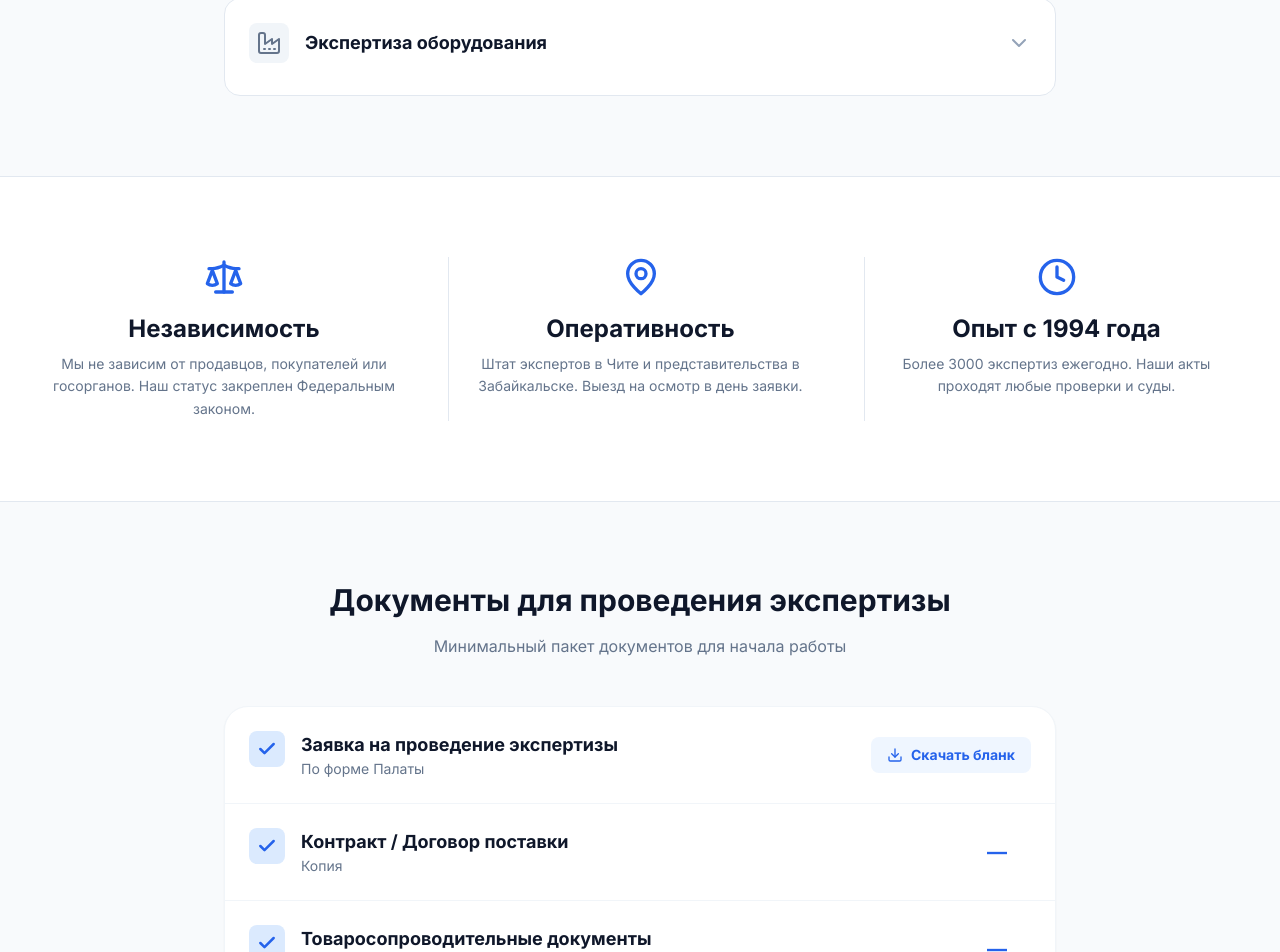
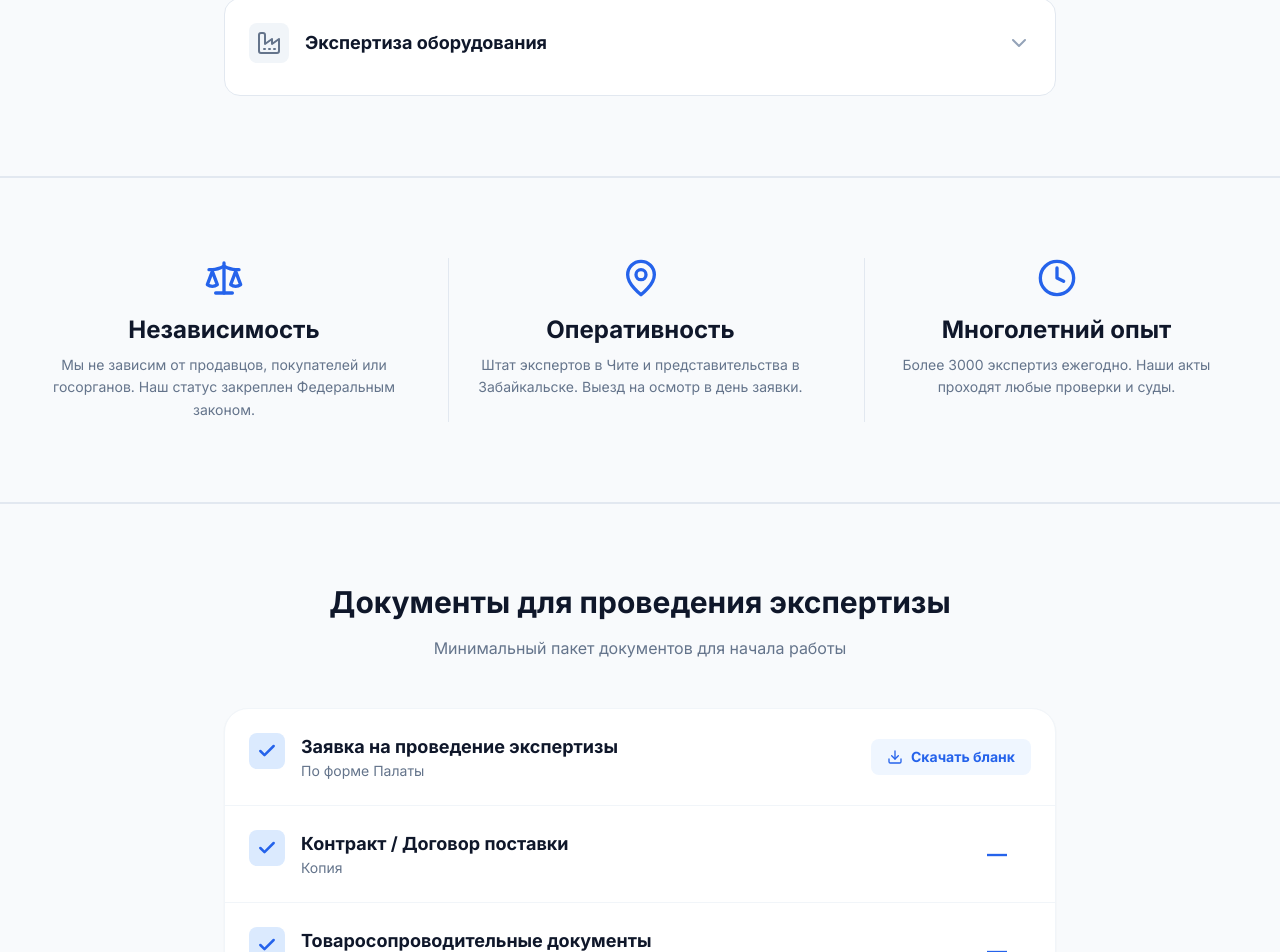
Before and after one commit to AnChekhov/ztppv6, a React (Vite) app: page /services/expert in a window 1280 px wide. Shown: the part 2196-3148 px from the top of the page. Built offline with nearby package versions, Linux system fonts and the light colour scheme.

Commit message:
Update ExpertisePage.tsx Убрал год основания, обновил текст SEO

```diff
--- a/src/pages/ExpertisePage.tsx
+++ b/src/pages/ExpertisePage.tsx
@@ -244,8 +244,8 @@ export const ExpertisePage: React.FC = () => {
         </div>
       </section>
 
-      {/* 4. ПОЧЕМУ ТПП */}
-      <section className="py-20 bg-white">
+      {/* 3. ПОЧЕМУ ТПП (ФАКТЫ) */}
+      <section className="py-20 bg-slate-50 border-y border-slate-200">
         <div className="max-w-7xl mx-auto px-6 md:px-8">
           <div className="grid md:grid-cols-3 gap-8 divide-y md:divide-y-0 md:divide-x divide-slate-200">
             <div className="text-center px-4 pt-4 md:pt-0">
@@ -262,7 +262,8 @@ export const ExpertisePage: React.FC = () => {
 
             <div className="text-center px-4 pt-4 md:pt-0">
               <Clock className="mx-auto text-blue-600 mb-4 h-10 w-10" />
-              <div className="text-2xl font-extrabold text-slate-900 mb-2">Опыт с 1994 года</div>
+              {/* ✅ ИЗМЕНЕНО: Заголовок */}
+              <div className="text-2xl font-extrabold text-slate-900 mb-2">Многолетний опыт</div>
               <p className="text-slate-500 text-sm leading-relaxed">Более 3000 экспертиз ежегодно. Наши акты проходят любые проверки и суды.</p>
             </div>
           </div>
```
